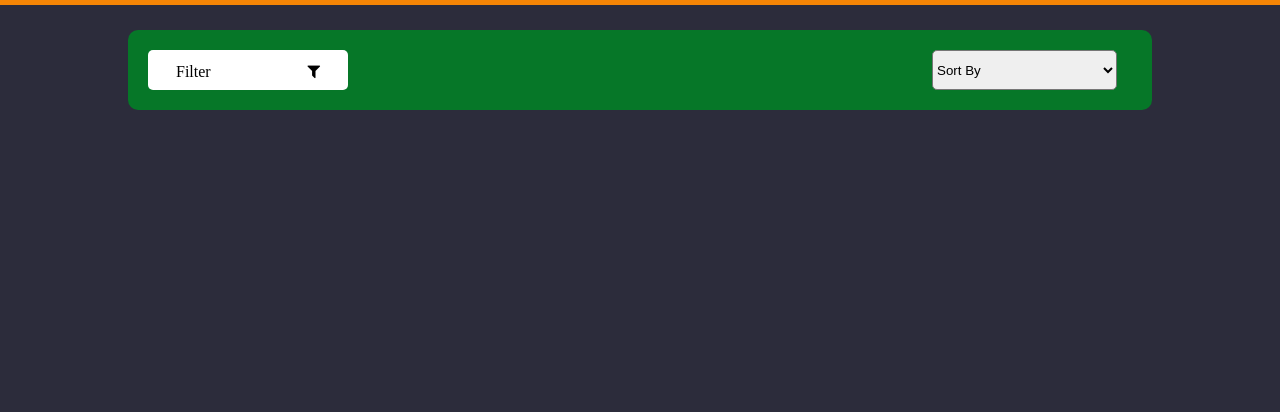
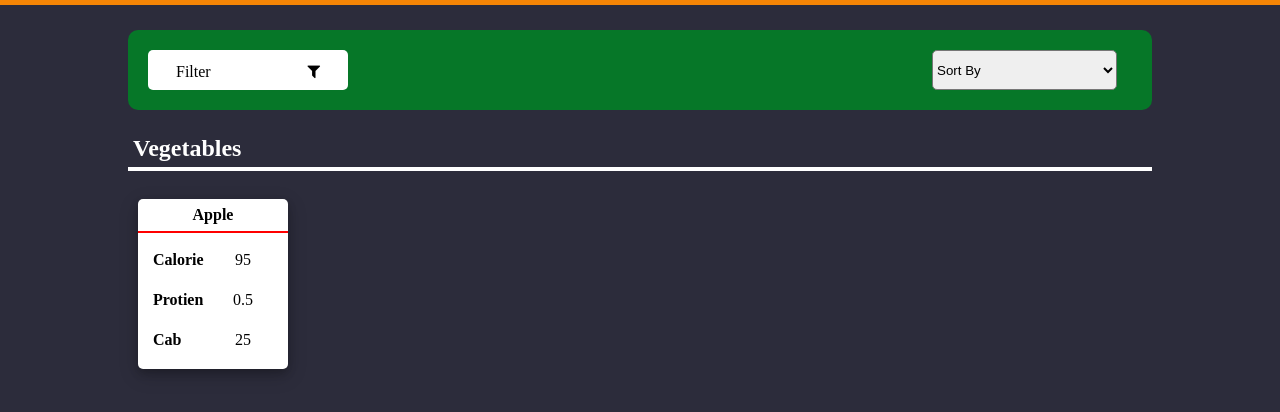
Before and after one commit to PatanImranAliKhan/HtmlCssJsMicro-3, a plain HTML site: page index.html in a window 1280 px wide. Shown: the part 70-482 px from the top of the page. Drawn offline with Linux system fonts and the light colour scheme.

Commit message:
Added cards

```diff
--- a/index.html
+++ b/index.html
@@ -74,7 +74,26 @@
         </header>
         <main>
             <div class="content">
-
+                <div>
+                    <h2>Vegetables</h2>
+                    <hr>
+                    <br>
+                    <div class="cards">
+                        <div class="card">
+                            <h4>Apple</h4>
+                            <hr>
+                            <br>
+                            <div class="card-list">
+                                <b>Calorie</b>
+                                <p>95</p>
+                                <b>Protien</b>
+                                <p>0.5</p>
+                                <b>Cab</b>
+                                <p>25</p>
+                            </div>
+                        </div>
+                    </div>
+                </div>
             </div>
         </main>
         <footer>
--- a/styles.css
+++ b/styles.css
@@ -21,6 +21,7 @@ body {
     background-color: rgb(245, 133, 6);
     color: #fff;
     margin-bottom: 20px;
+    z-index: 1;
 }
 
 #header1 h1 {
@@ -33,6 +34,7 @@ body {
     background-color: rgb(6, 119, 40);
     border-radius: 10px;
     margin-top: 100px;
+    margin-bottom: 25px;
 }
 
 .headercontent {
@@ -44,6 +46,7 @@ body {
 .filterbox {
     width: 200px;
     position: relative;
+    z-index: 0;
 }
 
 .filterbutton {
@@ -91,6 +94,51 @@ body {
     height: 40px;
 }
 
+.content h2 {
+    color: #fff;
+    margin: 5px;
+}
+
+.content hr {
+    border: 2px solid #fff;
+}
+
+.cards {
+    display: flex;
+    flex-wrap: wrap;
+}
+
+.card {
+    height: 170px;
+    width: 150px;
+    box-shadow: 0 4px 8px 0 rgba(0, 0, 0, 0.2), 0 6px 20px 0 rgba(0, 0, 0, 0.19);
+    background-color: #fff;
+    border-radius: 5px;
+    margin: 10px;
+}
+
+.card hr {
+    border: 1px solid red;
+}
+
+.card h4 {
+    text-align: center;
+    font-weight: bold;
+    padding: 7px;
+}
+
+.card-list {
+    width: 80%;
+    margin: auto;
+    display: grid;
+    grid-template-columns: 1fr 1fr;
+    grid-auto-rows: 40px;
+}
+
+.card-list p {
+    text-align: center;
+}
+
 @media only screen and (max-width: 768px) {
     .container {
         width: 90%;
```
